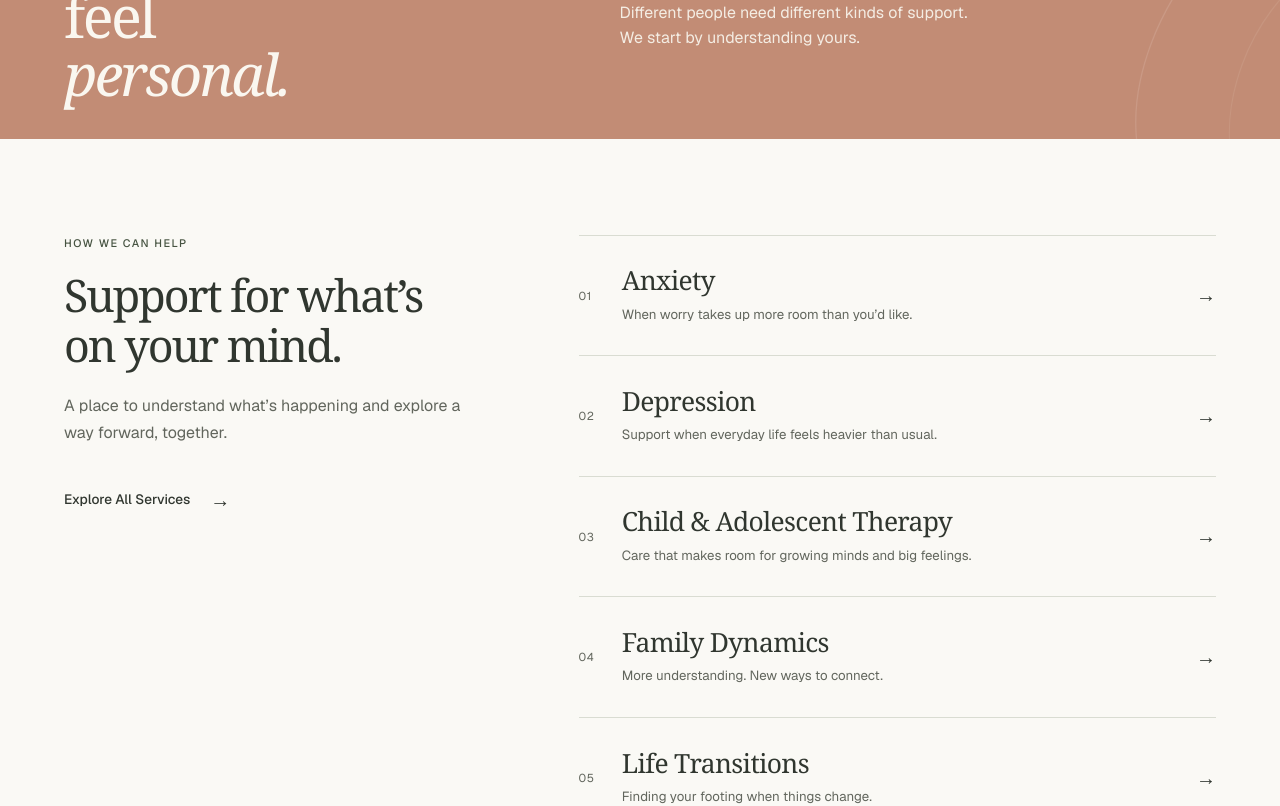
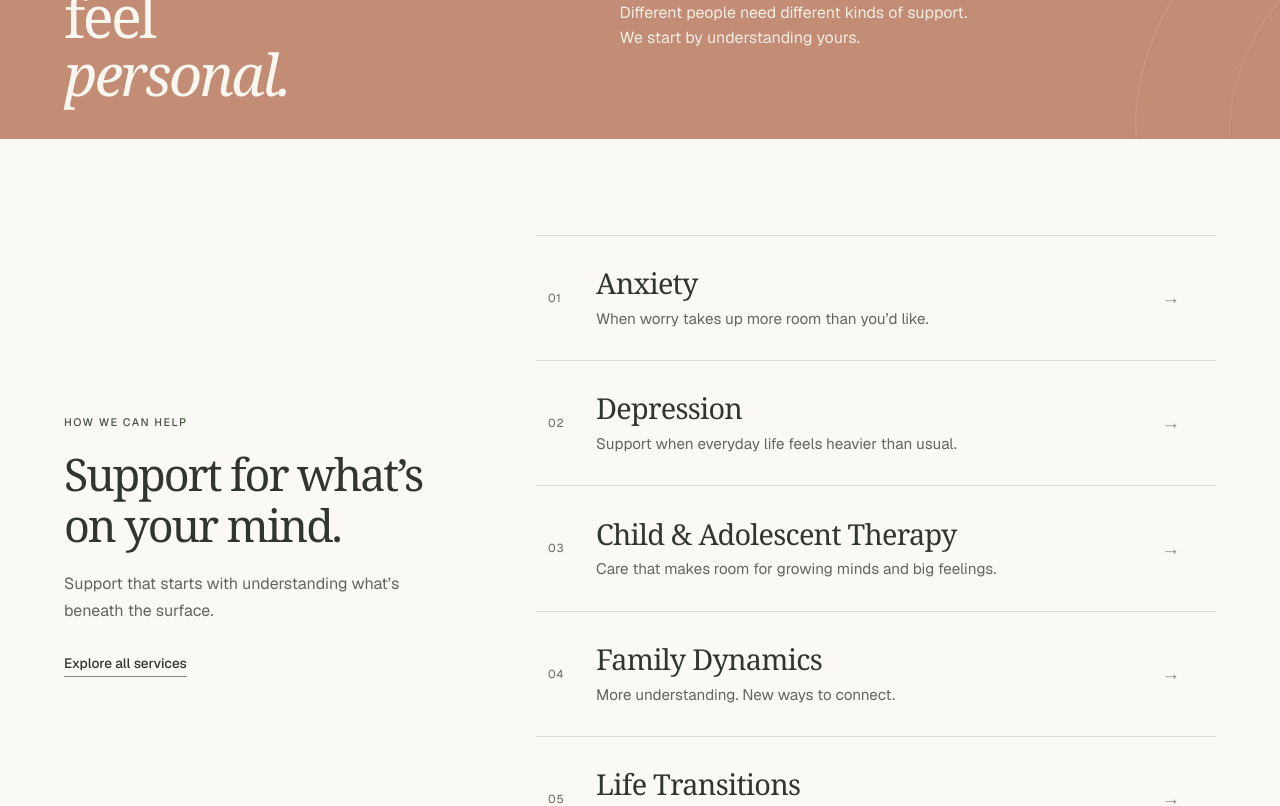
Before and after one commit to AXLT-Studio/bettertogethertherapyco, a Next.js app: page / in a window 1280 px wide. Shown: the part 2460-3266 px from the top of the page. Built offline with nearby package versions, Linux system fonts and the light colour scheme.

Commit message:
Layout-Service

```diff
--- a/src/app/globals.css
+++ b/src/app/globals.css
@@ -702,6 +702,77 @@
     font-size: clamp(0.9375rem, 1.25vw, 1.0625rem);
     line-height: 1.55;
   }
+  .services-index-layout {
+    display: grid;
+    gap: 3rem;
+    max-width: 72.5rem;
+  }
+  .services-index-intro .section-heading {
+    max-width: 26rem;
+    margin-bottom: 1.4rem;
+  }
+  .services-index-intro .section-description {
+    max-width: 25rem;
+    line-height: 1.65;
+  }
+  .services-index-intro > .text-link {
+    min-height: 36px;
+  }
+  .services-index-intro > .text-link .text-link-label::after {
+    transform: scaleX(1);
+    opacity: 0.55;
+  }
+  .services-index-list {
+    border-top: 1px solid var(--line);
+  }
+  .service-index-item {
+    border-bottom: 1px solid var(--line);
+  }
+  .service-index-row {
+    display: grid;
+    grid-template-columns: 1.5rem minmax(0, 1fr) auto;
+    gap: 1rem;
+    align-items: center;
+    padding: 1.5rem 1.75rem 1.5rem 0.5rem;
+    border-radius: 5px;
+    transition:
+      background-color 200ms ease,
+      color 200ms ease;
+  }
+  .service-index-number {
+    align-self: center;
+    color: var(--muted);
+    font-size: 0.72rem;
+    line-height: 1.2;
+    letter-spacing: 0.06em;
+  }
+  .service-index-copy {
+    min-width: 0;
+  }
+  .service-index-copy h3 {
+    font-size: clamp(1.45rem, 5.5vw, 1.9rem);
+  }
+  .service-index-copy p {
+    margin-top: 0.35rem;
+    font-size: clamp(0.875rem, 2.8vw, 0.95rem);
+    line-height: 1.55;
+  }
+  .service-index-arrow {
+    color: rgba(48, 54, 47, 0.55);
+    font-size: 1.15rem;
+    transition:
+      color 200ms ease,
+      transform 200ms ease;
+  }
+  .service-index-row:hover,
+  .service-index-row:focus-visible {
+    background: rgba(127, 148, 131, 0.07);
+  }
+  .service-index-row:hover .service-index-arrow,
+  .service-index-row:focus-visible .service-index-arrow {
+    color: var(--foreground);
+    transform: translateX(4px);
+  }
   .split-section {
     display: grid;
     gap: 2rem;
@@ -1344,6 +1415,22 @@
     .brand-statement-support {
       grid-column: 2;
     }
+    .services-index-layout {
+      grid-template-columns: minmax(0, 0.36fr) minmax(0, 0.64fr);
+      gap: clamp(3rem, 7vw, 7rem);
+      align-items: center;
+    }
+    .services-index-intro {
+      align-self: center;
+    }
+    .service-index-row {
+      grid-template-columns: 1.75rem minmax(0, 1fr) auto;
+      gap: 1.25rem;
+      padding: 1.85rem 2.25rem 1.85rem 0.75rem;
+    }
+    .service-index-copy h3 {
+      font-size: clamp(1.75rem, 2.25vw, 2.125rem);
+    }
     .split-section {
       grid-template-columns: 0.8fr 1.2fr;
       gap: clamp(3rem, 7vw, 7rem);
--- a/src/app/page.tsx
+++ b/src/app/page.tsx
@@ -98,20 +98,36 @@ export default function Home() {
           </div>
         </div>
       </section>
-      <section className="section" aria-labelledby="services-title">
-        <div className="site-container split-section">
-          <div>
+      <section
+        className="section services-index-section"
+        aria-labelledby="services-title"
+      >
+        <div className="site-container services-index-layout">
+          <div className="services-index-intro">
             <SectionHeading
               eyebrow="How we can help"
-              title="Support for what’s on your mind."
-              description="A place to understand what’s happening and explore a way forward, together."
+              title={
+                <>
+                  Support for what’s
+                  <br />
+                  on your mind.
+                </>
+              }
+              description="Support that starts with understanding what’s beneath the surface."
               id="services-title"
             />
-            <TextLink href="/services">Explore All Services</TextLink>
+            <TextLink href="/services" arrow={false}>
+              Explore all services
+            </TextLink>
           </div>
-          <div className="service-list">
+          <div className="service-list services-index-list">
             {services.map((service, index) => (
-              <ServiceCard key={service.slug} service={service} index={index} />
+              <ServiceCard
+                key={service.slug}
+                service={service}
+                index={index}
+                variant="editorial"
+              />
             ))}
           </div>
         </div>
--- a/src/components/cards.tsx
+++ b/src/components/cards.tsx
@@ -1,3 +1,4 @@
+import Link from "next/link";
 import type { Service, Therapist } from "@/lib/content";
 import { CTAButton, TextLink } from "./ui";
 import { TherapistPortrait } from "./therapist-portrait";
@@ -59,10 +60,35 @@ export function AudienceCard({
 export function ServiceCard({
   service,
   index,
+  variant = "default",
 }: {
   service: Service;
   index: number;
+  variant?: "default" | "editorial";
 }) {
+  if (variant === "editorial") {
+    return (
+      <article className="service-index-item">
+        <Link
+          className="service-index-row"
+          href={`/services/${service.slug}`}
+          aria-label={`Explore ${service.title.toLowerCase()}`}
+        >
+          <span className="service-index-number" aria-hidden="true">
+            0{index + 1}
+          </span>
+          <span className="service-index-copy">
+            <h3>{service.title}</h3>
+            <p>{service.description}</p>
+          </span>
+          <span className="service-index-arrow" aria-hidden="true">
+            →
+          </span>
+        </Link>
+      </article>
+    );
+  }
+
   return (
     <article className="service-card">
       <span className="card-index" aria-hidden="true">
```
